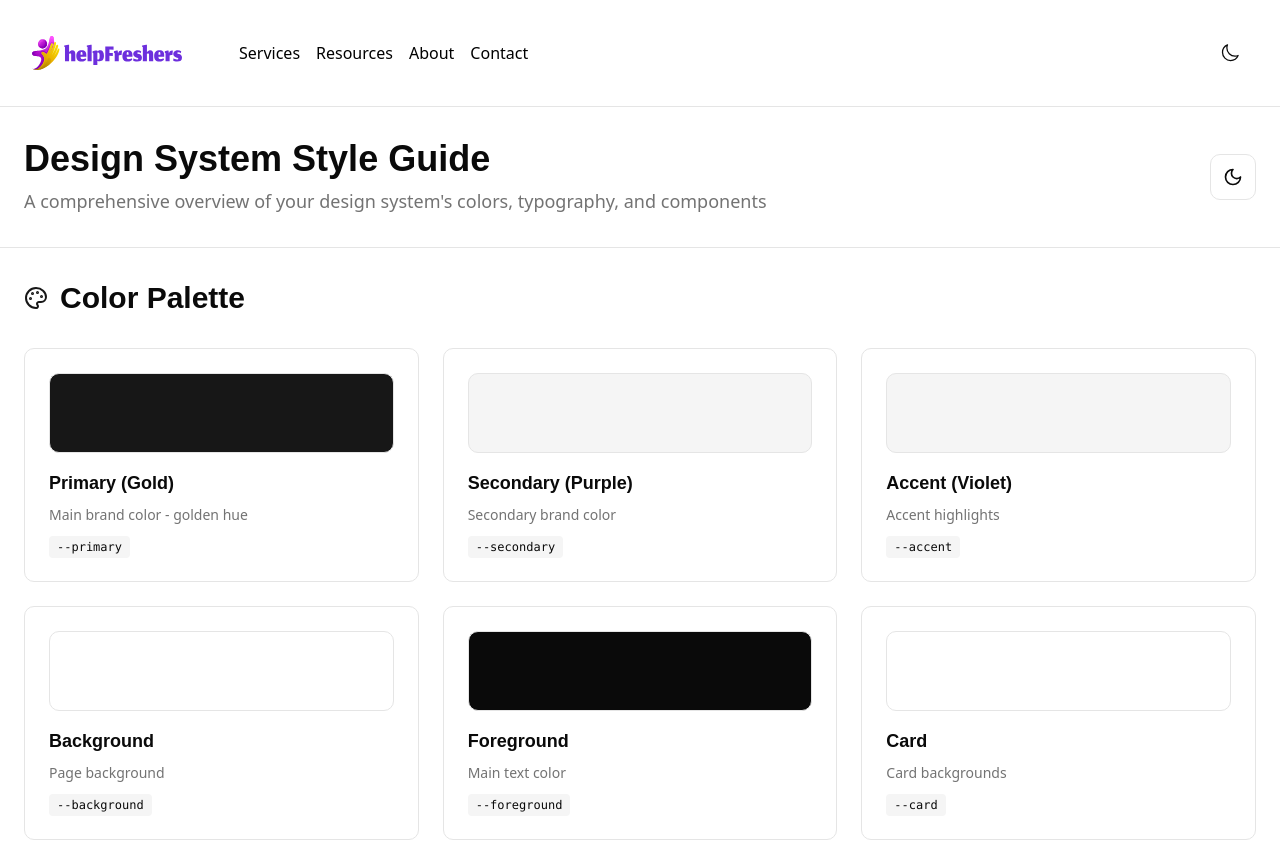
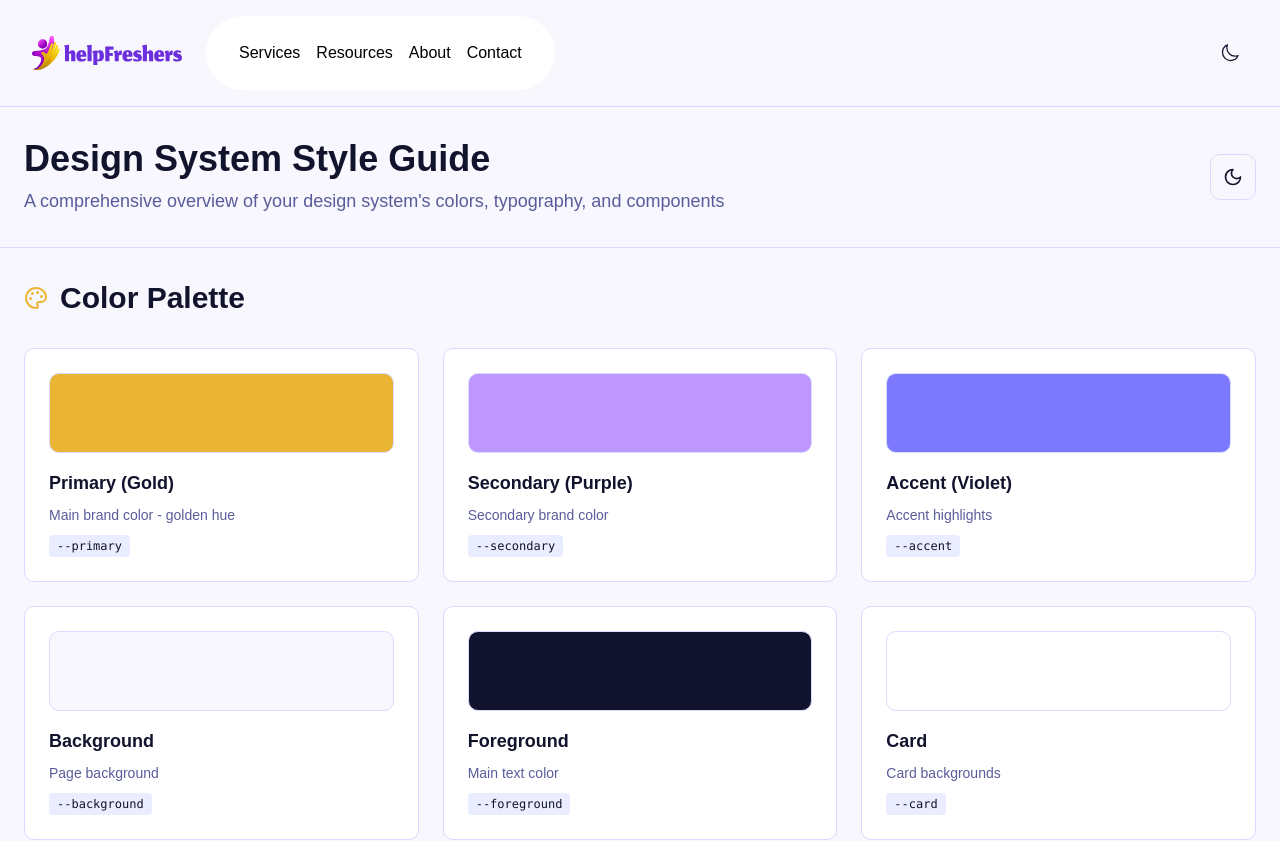
Before and after one commit to manishraj27/HELPFRESHERS.COM, a React (Vite) app: page /style-guide in a window 1280 px wide. Shown: the top 841 px of the page. Built offline with nearby package versions, Linux system fonts and the light colour scheme.

Commit message:
refactor: update CSS variables for light and dark modes, and remove inline styles from App component

```diff
--- a/src/App.jsx
+++ b/src/App.jsx
@@ -7,73 +7,7 @@ import StyleGuideVisualizer from './assets/StyleGuideVisualizer';
 function App() {
   return (
     <>
-          <style jsx>{`
-          :root {
-            --font-primary: 'Poppins', sans-serif;
-            --font-secondary: 'Montserrat', sans-serif;
-            --radius: 0.625rem;
 
-            /* Light mode colors */
-            --background: oklch(0.98 0.01 300);
-            --foreground: oklch(0.2 0.05 280);
-            --card: oklch(1 0 0);
-            --card-foreground: oklch(0.2 0.05 280);
-            --popover: oklch(1 0 0);
-            --popover-foreground: oklch(0.2 0.05 280);
-            --primary: oklch(0.8 0.15 85);
-            --primary-foreground: oklch(0.1 0.02 280);
-            --secondary: oklch(0.75 0.15 300);
-            --secondary-foreground: oklch(1 0 0);
-            --accent: oklch(0.65 0.2 280);
-            --accent-foreground: oklch(1 0 0);
-            --muted: oklch(0.95 0.03 280);
-            --muted-foreground: oklch(0.5 0.1 280);
-            --destructive: oklch(0.7 0.25 350);
-            --border: oklch(0.9 0.05 280);
-            --input: oklch(0.9 0.05 280);
-            --ring: oklch(0.8 0.15 85);
-            --chart-1: oklch(0.65 0.2 280);
-            --chart-2: oklch(0.8 0.15 85);
-            --chart-3: oklch(0.6 0.2 250);
-            --chart-4: oklch(0.7 0.25 350);
-            --chart-5: oklch(0.75 0.15 300);
-          }
-
-          .dark {
-            --background: oklch(0.15 0.05 280);
-            --foreground: oklch(0.95 0.02 300);
-            --card: oklch(0.2 0.05 280);
-            --card-foreground: oklch(0.95 0.02 300);
-            --popover: oklch(0.2 0.05 280);
-            --popover-foreground: oklch(0.95 0.02 300);
-            --primary: oklch(0.75 0.12 85);
-            --primary-foreground: oklch(0.1 0.02 280);
-            --secondary: oklch(0.3 0.1 300);
-            --secondary-foreground: oklch(0.95 0.02 300);
-            --accent: oklch(0.4 0.15 280);
-            --accent-foreground: oklch(0.95 0.02 300);
-            --muted: oklch(0.25 0.05 280);
-            --muted-foreground: oklch(0.7 0.1 280);
-            --destructive: oklch(0.75 0.25 350);
-            --border: oklch(0.3 0.1 280);
-            --input: oklch(0.3 0.1 280);
-            --ring: oklch(0.75 0.12 85);
-            --chart-1: oklch(0.5 0.25 280);
-            --chart-2: oklch(0.75 0.12 85);
-            --chart-3: oklch(0.5 0.2 250);
-            --chart-4: oklch(0.6 0.25 350);
-            --chart-5: oklch(0.6 0.15 300);
-          }
-
-          h1, h2, h3, h4, h5, h6 {
-            font-family: 'Montserrat', sans-serif;
-            font-weight: 600;
-          }
-
-          body {
-            font-family: 'Poppins', sans-serif;
-          }
-        `}</style>
     <Router>
       <Navbar />
       <div >
--- a/src/index.css
+++ b/src/index.css
@@ -1,5 +1,5 @@
 @import "tailwindcss";
-
+@import url('https://fonts.googleapis.com/css2?family=Poppins:wght@300;400;500;600;700&family=Montserrat:wght@300;400;500;600;700&display=swap');
 
 @custom-variant dark (&:is(.dark *));
 
@@ -42,72 +42,83 @@
 }
 
 :root {
+  /* Font families */
+  --font-primary: 'Poppins', sans-serif;
+  --font-secondary: 'Montserrat', sans-serif;
+
   --radius: 0.625rem;
-  --background: oklch(1 0 0);
-  --foreground: oklch(0.145 0 0);
+
+  /* Light mode colors - UPDATED */
+  --background: oklch(0.98 0.01 300);
+  --foreground: oklch(0.2 0.05 280);
   --card: oklch(1 0 0);
-  --card-foreground: oklch(0.145 0 0);
+  --card-foreground: oklch(0.2 0.05 280);
   --popover: oklch(1 0 0);
-  --popover-foreground: oklch(0.145 0 0);
-  --primary: oklch(0.205 0 0);
-  --primary-foreground: oklch(0.985 0 0);
-  --secondary: oklch(0.97 0 0);
-  --secondary-foreground: oklch(0.205 0 0);
-  --muted: oklch(0.97 0 0);
-  --muted-foreground: oklch(0.556 0 0);
-  --accent: oklch(0.97 0 0);
-  --accent-foreground: oklch(0.205 0 0);
-  --destructive: oklch(0.577 0.245 27.325);
-  --border: oklch(0.922 0 0);
-  --input: oklch(0.922 0 0);
-  --ring: oklch(0.708 0 0);
-  --chart-1: oklch(0.646 0.222 41.116);
-  --chart-2: oklch(0.6 0.118 184.704);
-  --chart-3: oklch(0.398 0.07 227.392);
-  --chart-4: oklch(0.828 0.189 84.429);
-  --chart-5: oklch(0.769 0.188 70.08);
-  --sidebar: oklch(0.985 0 0);
-  --sidebar-foreground: oklch(0.145 0 0);
-  --sidebar-primary: oklch(0.205 0 0);
-  --sidebar-primary-foreground: oklch(0.985 0 0);
-  --sidebar-accent: oklch(0.97 0 0);
-  --sidebar-accent-foreground: oklch(0.205 0 0);
-  --sidebar-border: oklch(0.922 0 0);
-  --sidebar-ring: oklch(0.708 0 0);
+  --popover-foreground: oklch(0.2 0.05 280);
+  --primary: oklch(0.8 0.15 85);
+  --primary-foreground: oklch(0.1 0.02 280);
+  --secondary: oklch(0.75 0.15 300);
+  --secondary-foreground: oklch(1 0 0);
+  --accent: oklch(0.65 0.2 280);
+  --accent-foreground: oklch(1 0 0);
+  --muted: oklch(0.95 0.03 280);
+  --muted-foreground: oklch(0.5 0.1 280);
+  --destructive: oklch(0.7 0.25 350);
+  --border: oklch(0.9 0.05 280);
+  --input: oklch(0.9 0.05 280);
+  --ring: oklch(0.8 0.15 85);
+  --chart-1: oklch(0.65 0.2 280);
+  --chart-2: oklch(0.8 0.15 85);
+  --chart-3: oklch(0.6 0.2 250);
+  --chart-4: oklch(0.7 0.25 350);
+  --chart-5: oklch(0.75 0.15 300);
+
+  /* Sidebar colors */
+  --sidebar: oklch(1 0 0);
+  --sidebar-foreground: oklch(0.2 0.05 280);
+  --sidebar-primary: oklch(0.8 0.15 85);
+  --sidebar-primary-foreground: oklch(0.1 0.02 280);
+  --sidebar-accent: oklch(0.75 0.15 300);
+  --sidebar-accent-foreground: oklch(1 0 0);
+  --sidebar-border: oklch(0.9 0.05 280);
+  --sidebar-ring: oklch(0.8 0.15 85);
 }
 
 .dark {
-  --background: oklch(0.145 0 0);
-  --foreground: oklch(0.985 0 0);
-  --card: oklch(0.205 0 0);
-  --card-foreground: oklch(0.985 0 0);
-  --popover: oklch(0.205 0 0);
-  --popover-foreground: oklch(0.985 0 0);
-  --primary: oklch(0.922 0 0);
-  --primary-foreground: oklch(0.205 0 0);
-  --secondary: oklch(0.269 0 0);
-  --secondary-foreground: oklch(0.985 0 0);
-  --muted: oklch(0.269 0 0);
-  --muted-foreground: oklch(0.708 0 0);
-  --accent: oklch(0.269 0 0);
-  --accent-foreground: oklch(0.985 0 0);
-  --destructive: oklch(0.704 0.191 22.216);
-  --border: oklch(1 0 0 / 10%);
-  --input: oklch(1 0 0 / 15%);
-  --ring: oklch(0.556 0 0);
-  --chart-1: oklch(0.488 0.243 264.376);
-  --chart-2: oklch(0.696 0.17 162.48);
-  --chart-3: oklch(0.769 0.188 70.08);
-  --chart-4: oklch(0.627 0.265 303.9);
-  --chart-5: oklch(0.645 0.246 16.439);
-  --sidebar: oklch(0.205 0 0);
-  --sidebar-foreground: oklch(0.985 0 0);
-  --sidebar-primary: oklch(0.488 0.243 264.376);
-  --sidebar-primary-foreground: oklch(0.985 0 0);
-  --sidebar-accent: oklch(0.269 0 0);
-  --sidebar-accent-foreground: oklch(0.985 0 0);
-  --sidebar-border: oklch(1 0 0 / 10%);
-  --sidebar-ring: oklch(0.556 0 0);
+  /* Dark mode colors - UPDATED */
+  --background: oklch(0.15 0.05 280);
+  --foreground: oklch(0.95 0.02 300);
+  --card: oklch(0.2 0.05 280);
+  --card-foreground: oklch(0.95 0.02 300);
+  --popover: oklch(0.2 0.05 280);
+  --popover-foreground: oklch(0.95 0.02 300);
+  --primary: oklch(0.75 0.12 85);
+  --primary-foreground: oklch(0.1 0.02 280);
+  --secondary: oklch(0.3 0.1 300);
+  --secondary-foreground: oklch(0.95 0.02 300);
+  --accent: oklch(0.4 0.15 280);
+  --accent-foreground: oklch(0.95 0.02 300);
+  --muted: oklch(0.25 0.05 280);
+  --muted-foreground: oklch(0.7 0.1 280);
+  --destructive: oklch(0.75 0.25 350);
+  --border: oklch(0.3 0.1 280);
+  --input: oklch(0.3 0.1 280);
+  --ring: oklch(0.75 0.12 85);
+  --chart-1: oklch(0.5 0.25 280);
+  --chart-2: oklch(0.75 0.12 85);
+  --chart-3: oklch(0.5 0.2 250);
+  --chart-4: oklch(0.6 0.25 350);
+  --chart-5: oklch(0.6 0.15 300);
+
+  /* Dark mode sidebar colors */
+  --sidebar: oklch(0.2 0.05 280);
+  --sidebar-foreground: oklch(0.95 0.02 300);
+  --sidebar-primary: oklch(0.75 0.12 85);
+  --sidebar-primary-foreground: oklch(0.1 0.02 280);
+  --sidebar-accent: oklch(0.3 0.1 300);
+  --sidebar-accent-foreground: oklch(0.95 0.02 300);
+  --sidebar-border: oklch(0.3 0.1 280);
+  --sidebar-ring: oklch(0.75 0.12 85);
 }
 
 @layer base {
@@ -116,5 +127,10 @@
   }
   body {
     @apply bg-background text-foreground;
+    font-family: var(--font-primary);
+  }
+  h1, h2, h3, h4, h5, h6 {
+    font-family: var(--font-secondary);
+    font-weight: 600;
   }
 }
```
